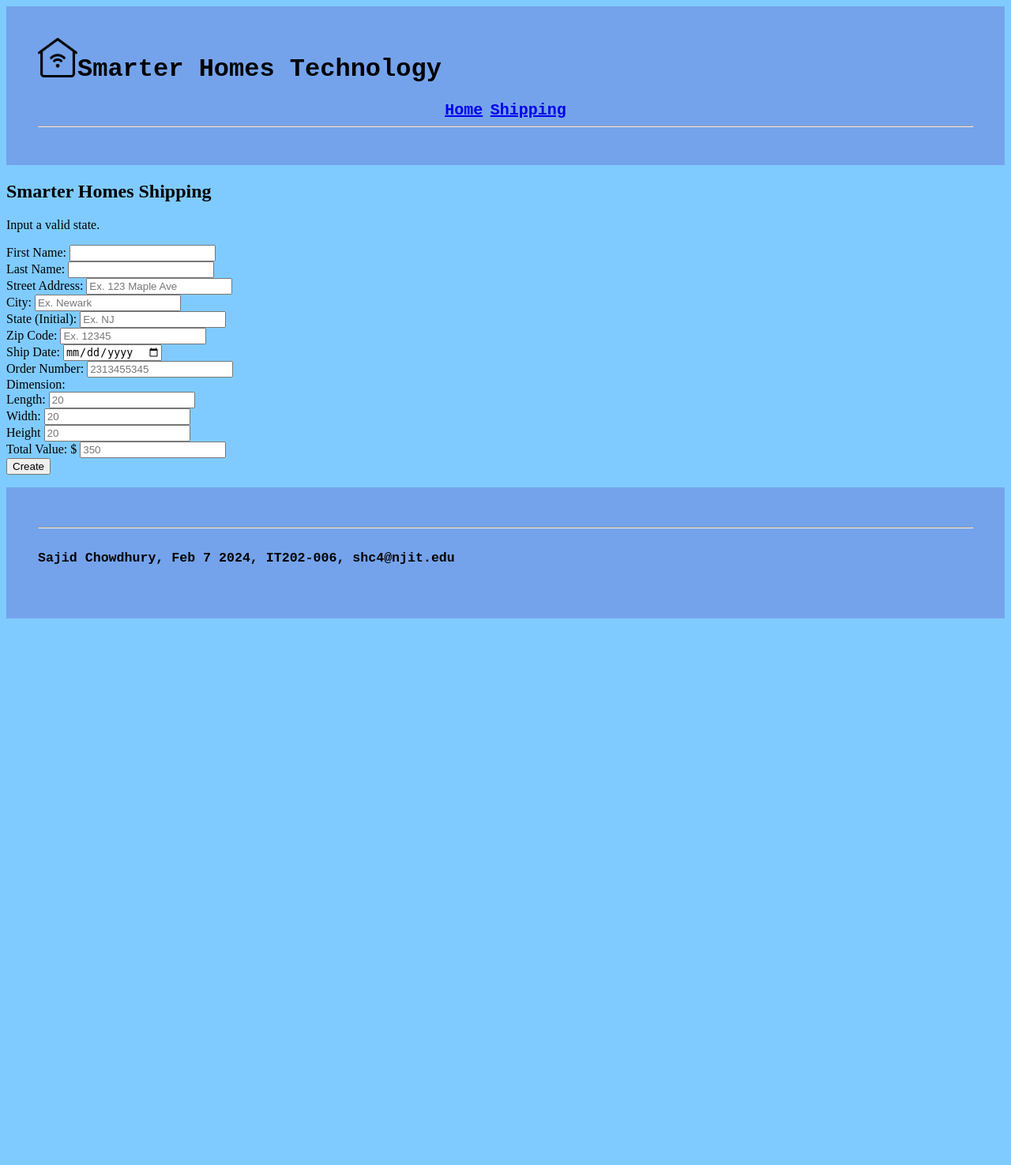
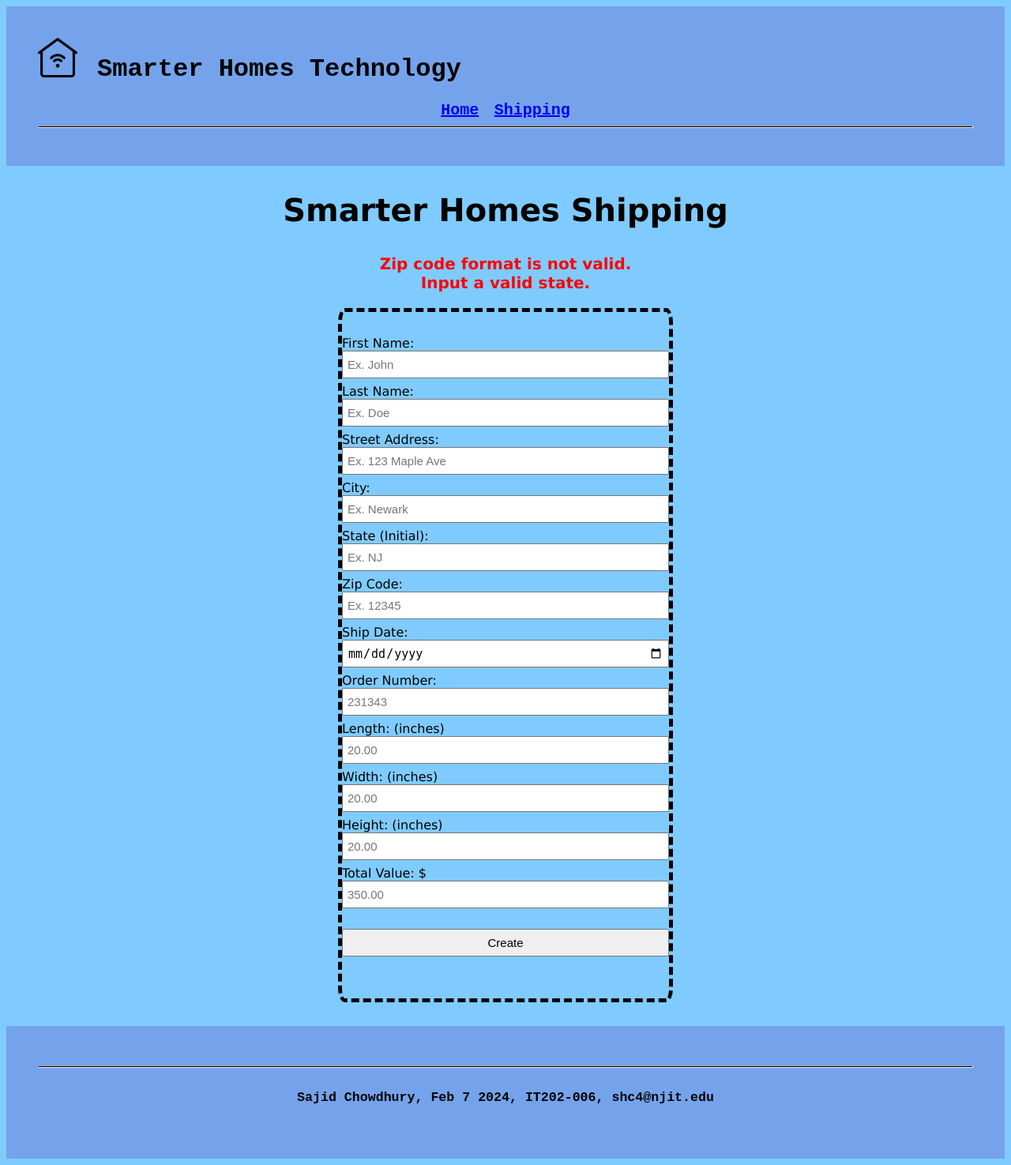
Before and after one commit to sajidchowdhury1/IT202-shc4-Project, a PHP site: page /shipping_label.php in a window 1280 px wide. Shown: the whole page at 79% size. Before the commit the page ends 783 px from the top, so only its background shows below. Run offline with PHP 8.4, Linux system fonts and the light colour scheme.

Commit message:
worked on css for home and shipping page, need to work on css for label page

```diff
--- a/header.php
+++ b/header.php
@@ -1,9 +1,9 @@
 <header>
-    <img src="images/homeicon.png" alt="page icon" width="50" />
+    <a href="home_page.php"><img src="images/homeicon.png" alt="page icon" width="50" /></a>
     <h1>Smarter Homes Technology</h1>
     <nav>
-        <a href="home_page.php">Home</a>
-        <a href="shipping_form.php">Shipping</a>
+        <a class="navlink" href="home_page.php">Home</a>
+        <a class="navlink" href="shipping_form.php">Shipping</a>
     </nav>
     <hr />
 </header>
--- a/shipping_form.php
+++ b/shipping_form.php
@@ -19,72 +19,76 @@
     <head>
         <title>Smarter Homes || Shipping</title>
         <link href="smart_home.css" rel="stylesheet">
+        <link rel="shortcut icon" href="images/homeicon.png">
     </head>
     <body>
         <?php include("header.php");?>
 
-        <main>
+        <main id="form">
             <h2>Smarter Homes Shipping</h2>
             <?php
                 // this is to print the error message
-                echo "<p>" . $error_message . "</p>";
+                echo '<p style="color: red; font-weight: bold; font-size: 20px; text-align: center;">' . $error_message . "</p>";
             ?>
+            <div id="shipform">
                 <form action="shipping_label.php" method="post">
 
                     <!--error message -->
 
                     <!-- info for the to address -->
-                <label>First Name:</label>
-                <input type="text" name="first_name" required value="<?php echo htmlspecialchars($first_name);?>"/>
+                    <label>First Name:</label> <br />
+                    <input type="text" name="first_name" required placeholder="Ex. John" value="<?php echo htmlspecialchars($first_name);?>"/>
                     <br />
 
-                <label>Last Name:</label>
-                <input type="text" name="last_name" required value="<?php echo htmlspecialchars($last_name);?>"/>
+                    <label>Last Name:</label> <br />
+                    <input type="text" name="last_name" required placeholder="Ex. Doe" value="<?php echo htmlspecialchars($last_name);?>"/>
                     <br />
 
-                <label>Street Address:</label>
+                    <label>Street Address:</label> <br />
                     <input type="text" name="street_address" required placeholder="Ex. 123 Maple Ave" value="<?php echo htmlspecialchars($street_address);?>"/>
                     <br />
 
-                <label>City:</label>
+                    <label>City:</label> <br />
                     <input type="text" name="city" required placeholder="Ex. Newark" value="<?php echo htmlspecialchars($city);?>"/>
                     <br />
 
-                <label>State (Initial):</label>
-                <input type="text" name="state" required maxlength="2" placeholder="Ex. NJ" value="<?php echo htmlspecialchars($state);?>"/>
+                    <label>State (Initial):</label> <br />
+                    <input type="text" name="state" maxlength="2" placeholder="Ex. NJ" value="<?php echo htmlspecialchars($state);?>"/>
                     <br />
 
-                <label>Zip Code:</label>
-                <input type="text" min="0" name="zip" required maxlength="5" placeholder="Ex. 12345" value="<?php echo htmlspecialchars($zip);?>"/>
+                    <label>Zip Code:</label> <br />
+                    <input type="text" min="0" name="zip" maxlength="5" placeholder="Ex. 12345" value="<?php echo htmlspecialchars($zip);?>"/>
                     <br />
 
-                <label>Ship Date:</label>
+                    <label>Ship Date:</label> <br />
                     <input type="date" name="ship_date" value="<?php echo htmlspecialchars($ship_date);?>"/>
                     <br />
 
-                <label>Order Number:</label>
-                <input type="number" name="order_number" placeholder="2313455345" value="<?php echo htmlspecialchars($order_number);?>"/>
+                    <label>Order Number:</label> <br />
+                    <input type="number" name="order_number" placeholder="231343" value="<?php echo htmlspecialchars($order_number);?>"/>
                     <br />
 
-                <label>Dimension:<br />Length:</label>
-                <input type="number" name="length" min="0" step="0.01" placeholder="20" value="<?php echo htmlspecialchars($length);?>"/>
+                    <label>Length: (inches)</label> <br />
+                    <input type="number" name="length" min="0" step="0.01" placeholder="20.00" value="<?php echo htmlspecialchars($length);?>"/>
                     <br />
 
-                <label>Width:</label>
-                <input type="number" name="width" min="0" step="0.01" placeholder="20" value="<?php echo htmlspecialchars($width);?>"/>
+                    <label>Width: (inches)</label> <br />
+                    <input type="number" name="width" min="0" step="0.01" placeholder="20.00" value="<?php echo htmlspecialchars($width);?>"/>
                     <br />
 
-                <label>Height</label>
-                <input type="number" name="height" min="0" step="0,01" placeholder="20" value="<?php echo htmlspecialchars($height);?>"/>
+                    <label>Height: (inches)</label> <br />
+                    <input type="number" name="height" min="0" step="0,01" placeholder="20.00" value="<?php echo htmlspecialchars($height);?>"/>
                     <br />
 
-                <label>Total Value: $</label>
-                <input type="number" name="total" min="0" step="0.01" placeholder="350" value="<?php echo htmlspecialchars($total);?>">
+                    <label>Total Value: $</label> <br />
+                    <input type="number" name="total" min="0" step="0.01" placeholder="350.00" value="<?php echo htmlspecialchars($total);?>">
+                    <br />
                     <br />
 
                     <input type="submit" value="Create">
 
                 </form>
+            </div>
         </main>
 
         <?php include("footer.php");?>
--- a/shipping_label.php
+++ b/shipping_label.php
@@ -49,12 +49,11 @@
         $error_message .= "Height cannot be greater 36 inches.<br>";
     }
 
-    $zip_string = "" . $zip;
     if($zip === FALSE){
         $error_message .= "Need to type in a valid zip code.<br>";
-    } else if (strlen($zip_string) < 0){
+    } else if (strlen($zip) <= 0){
         $error_message .= "Zip code format is not valid.<br>";
-    } else if (strlen($zip_string) >= 6){
+    } else if (strlen($zip) > 5){
         $error_message .= "Zip code format is not valid.<br>";
     }
 
@@ -86,6 +85,7 @@
     <head>
         <title>Shipping Label</title>
         <link rel="stylesheet" href="smart_home.css"/>
+        <link rel="shortcut icon" href="images/homeicon.png">
     </head>
     <body>
         <?php include("header.php")?>
--- a/smart_home.css
+++ b/smart_home.css
@@ -5,7 +5,7 @@ body {
 
 header {
     background-color: rgb(102,102,204, 0.4);
-    padding: 40;
+    padding: 40px;
     font-family:'Courier New', Courier, monospace;
 
 }
@@ -14,20 +14,41 @@ header img {
     float: left;
 }
 
+header h1{
+    padding-left: 75px;
+    font-weight: stronger;
+}
+
+header hr, footer hr{
+    height: 1px;
+    background-color: black;
+}
+
 nav {
     text-align: center;
 }
 
-nav a {
-    font-size: 20;
+nav a[href] {
+    font-size: 20px;
     font-weight: bold;
+    margin: 5px;
 }
+
+nav a:focus, nav a:hover {
+    color: white;
+}
+
+nav a:active {
+    color: aquamarine;
+}
+
 
 footer {
     background-color: rgb(102,102,204, 0.4);
-    padding: 40;
+    padding: 40px;
     font-family:'Courier New', Courier, monospace;
-    font-size: 20;
+    font-size: 20px;
+    text-align: center;
 }
 
 #main_page {
@@ -35,6 +56,57 @@ footer {
 }
 
 #main_page h2 {
+    text-align: center;
+    font-size: 40px;
+}
 
+#main_text {
+    border: 3px dotted black;
+    padding: 20px;
+    font-size: 15px;
+    margin: 0 30px;
+
+}
+
+main .home {
     text-align: center;
+    padding-top: 30px;
+    padding-bottom: 30px;
 }
+
+div.home img.homeimg {
+    margin-right: 30px;
+}
+
+/* shipping page */
+
+#form h2{
+    text-align: center;
+    font-size: 40px;
+}
+
+#form {
+    font-family: Verdana, Geneva, Tahoma, sans-serif;
+}
+
+#shipform {
+    border: 5px dashed black;
+    border-radius: 2%;
+    margin-left: 420px;
+    margin-right: 420px;
+    padding: 30px 0px;
+    margin-bottom: 30px;
+}
+
+form label {
+    float:left;
+}
+
+form input {
+    width: 100%;
+    height: 35px;
+    margin-bottom: 7px;
+    padding-left: 5px;
+    padding-right: 5px;
+    font-size: 15px;
+}
```
Also changed, not shown: home_page.php (+7 -4 lines), 1 other file. Lines whose indentation alone changed are shown as unchanged.
